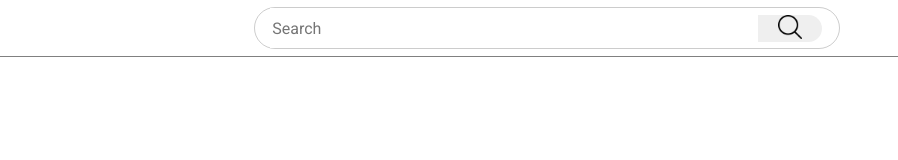
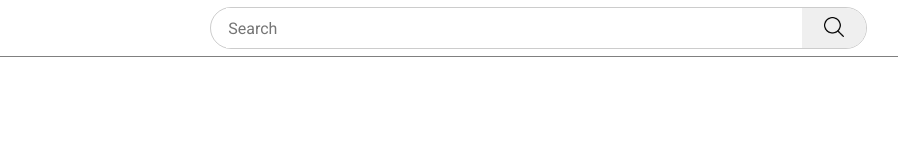
Before and after one commit to ItsZubek/yt-clone, a plain HTML site: page index.html in a window 1280 px wide. Shown: the full height of the page, 180-1078 px from the left. Drawn offline with Linux system fonts and the light colour scheme.

Commit message:
small tweaks

```diff
--- a/styles.css
+++ b/styles.css
@@ -53,18 +53,20 @@ gap: 18px;
 }
 .input-wrapper {
     border-radius: 50px;
-    width: 100%;
+    width: 640px;
     border: 1px solid rgba(0,0,0,0.2);
     display: flex;
     flex-direction: row;
     max-height: 40px;
     align-items: center;
+    gap: 0;
     padding-left: 15px;
-    gap: 0;
+    padding-right: -15px;
+
 }
 .search {
     height: 38px;
-    width: 484px;
+    width: 576px;
     font-family: Roboto;
     border: none;
     font-size: 16px;
@@ -78,8 +80,9 @@ gap: 18px;
     border-top-right-radius: 50px;
     border-bottom-right-radius: 50px;
     border: none;
-    padding: 0 15px;
+    padding: 4px 15px;
+    height: 40px;
 }
 #search-btn img {
-height: 24px;
+height: 20px;
 }
```
Also changed, not shown: index.html (+0 -3 lines), assets/keyboard.gif (added).
